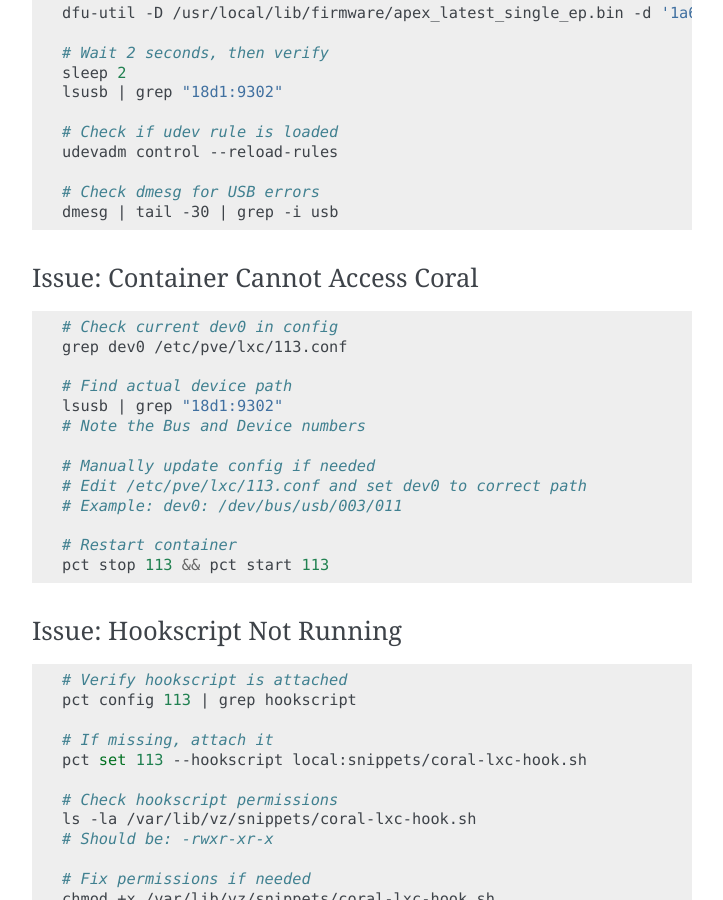
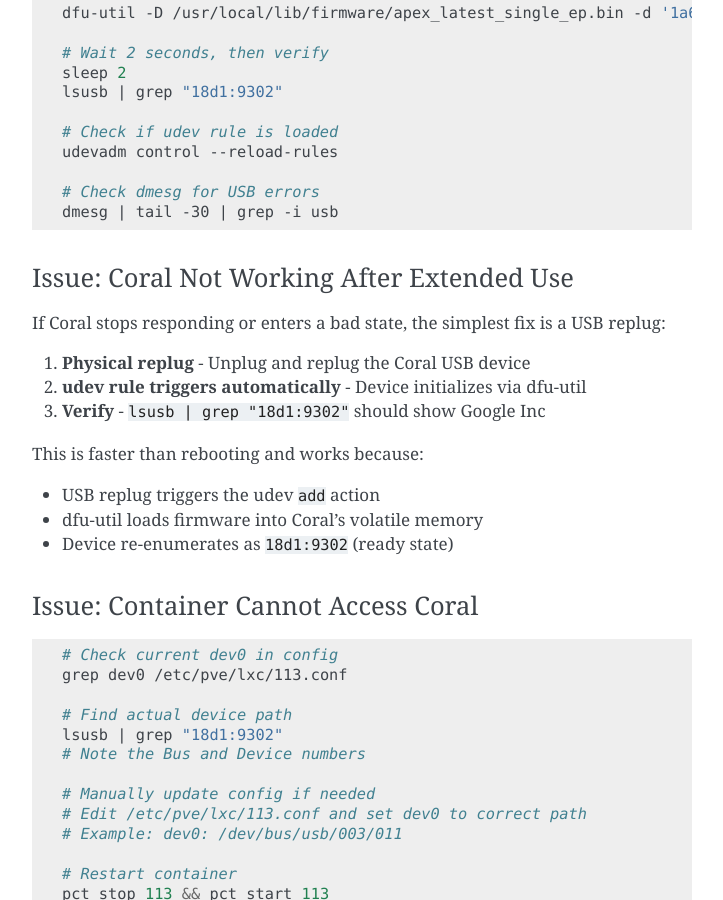
Before and after one commit to homeiac/home, a Sphinx documentation site: the page built from docs/source/md/coral-tpu-automation-runbook.md, in a window 1280 px wide and 900 px high, scrolled down 3082 px. Shown: the whole window, without its empty margins (388-1111 px from the left). Built offline with Sphinx 7.4.7, drawn with Linux system fonts in a browser that asks for light colours; some of the changed text lies outside the part shown.

Commit message:
docs: add USB replug recovery procedure to Coral runbook
Documented the simplest recovery method when Coral enters a bad state:
physical USB replug triggers udev rule automatically.

🤖 Generated with [Claude Code](https://claude.com/claude-code)

Co-Authored-By: Claude Opus 4.5 <noreply@anthropic.com>

````diff
--- a/docs/source/md/coral-tpu-automation-runbook.md
+++ b/docs/source/md/coral-tpu-automation-runbook.md
@@ -126,6 +126,19 @@ udevadm control --reload-rules
 # Check dmesg for USB errors
 dmesg | tail -30 | grep -i usb
 ```
+
+### Issue: Coral Not Working After Extended Use
+
+If Coral stops responding or enters a bad state, the simplest fix is a USB replug:
+
+1. **Physical replug** - Unplug and replug the Coral USB device
+2. **udev rule triggers automatically** - Device initializes via dfu-util
+3. **Verify** - `lsusb | grep "18d1:9302"` should show Google Inc
+
+This is faster than rebooting and works because:
+- USB replug triggers the udev `add` action
+- dfu-util loads firmware into Coral's volatile memory
+- Device re-enumerates as `18d1:9302` (ready state)
 
 ### Issue: Container Cannot Access Coral
 
````
